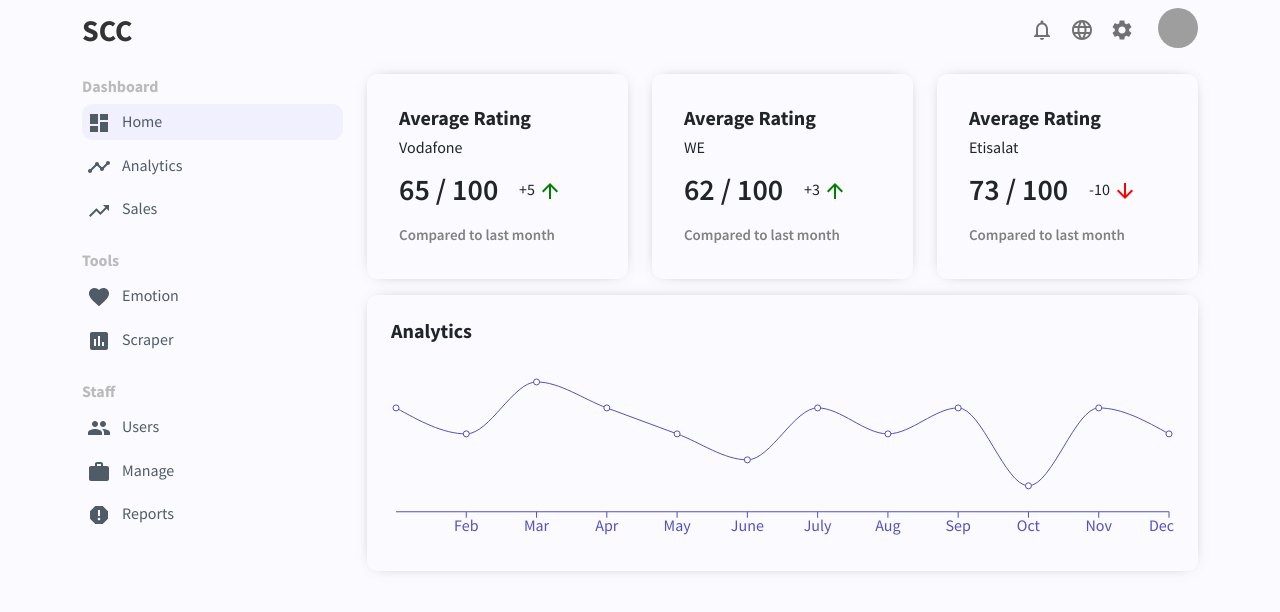
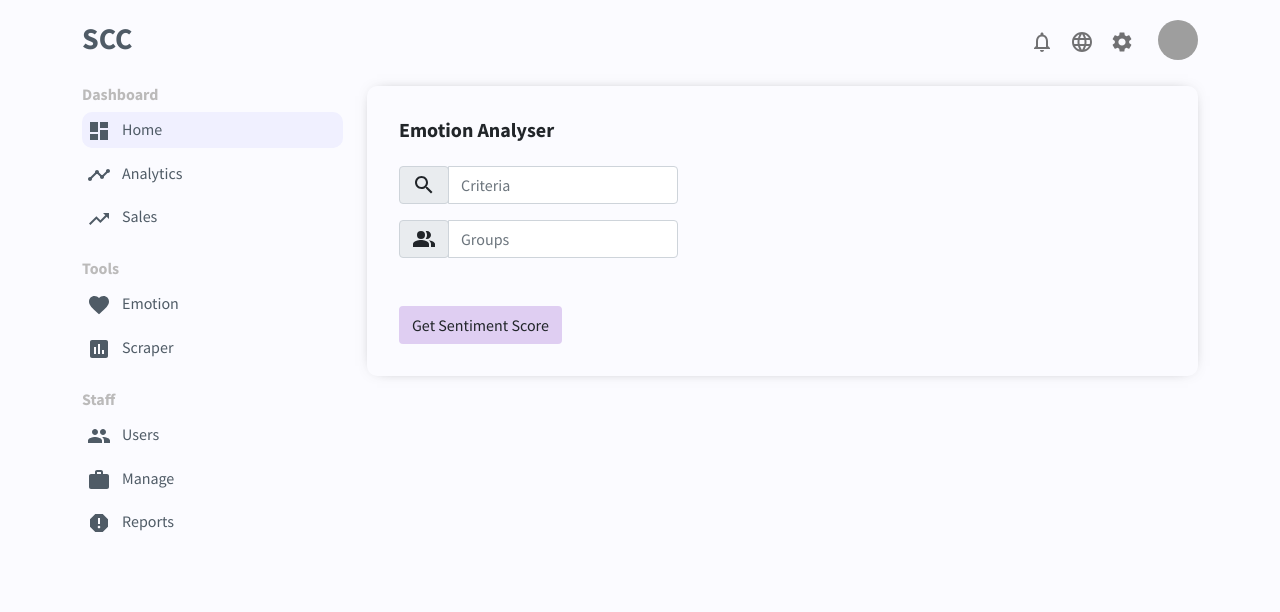
Before and after one commit to 6Niners/Smart-Customer-Care, a React (Create React App) app in the folder front-end/: page /emotion in a window 1280 px wide. Shown: the top 612 px of the page. Built offline with nearby package versions, Linux system fonts and the light colour scheme; grey boxes are pictures that could not be loaded.

Commit message:
added routing between pages and emotion tool page

```diff
--- a/front-end/package.json
+++ b/front-end/package.json
@@ -11,6 +11,7 @@
     "bootstrap": "^5.1.3",
     "react": "^17.0.2",
     "react-dom": "^17.0.2",
+    "react-router-dom": "^6.2.1",
     "react-scripts": "5.0.0",
     "recharts": "^2.1.9",
     "web-vitals": "^2.1.4"
--- a/front-end/public/index.html
+++ b/front-end/public/index.html
@@ -12,8 +12,10 @@
     <style>
 
       :root {
-          --primary-color: #333;
-          --secondary--color: 	#4f5b66;
+          --primary-color:#dfcef2 ;
+          --secondary-color:#333;
+          --hover-color: #ccb8e0;
+          --text-color: #4f5b66;
           --sub-title-color: rgb(187, 186, 186);
           --sidebar-active-color: rgb(240, 240, 255);
           --faint-color: grey;
--- a/front-end/src/App.js
+++ b/front-end/src/App.js
@@ -1,22 +1,32 @@
 import Sidebar from "./Components/Sidebar/sidebar"
-import MainBody from "./Components/MainBody/mainBody"
+import Topbar from "./Components/Topbar/topbar"
+import Home from "./Pages/Home/home"
+import Emotion from "./Pages/Emotion/emotion"
+
+import { BrowserRouter as Router, Route, Routes } from "react-router-dom"
 
 
 function App() {
   return (
 
-    <div className="App">
-      <div className="container">
+    <Router>
+      <div className="App container pt-3">
         <div className="row">
           <div className="col-3">
             <Sidebar />
           </div>
+
           <div className="col-9">
-            <MainBody />
+            <Topbar />
+
+            <Routes>
+              <Route path="/" element={<Home />} />
+              <Route path="/emotion" element={<Emotion />} />
+            </Routes>
           </div>
         </div>
       </div>
-    </div>
+    </Router>
   );
 }
 
--- a/front-end/src/Components/FeaturedInfo/featuredInfo.css
+++ b/front-end/src/Components/FeaturedInfo/featuredInfo.css
@@ -9,6 +9,7 @@
 
 .card-title {
     font-weight: bold;
+    font-size: 20px;
 }
 
 
--- a/front-end/src/Components/MainBody/mainBody.js
+++ /dev/null
@@ -1,15 +0,0 @@
-import Home from "../../Pages/Home/home"
-import Topbar from "../Topbar/topbar"
-
-const MainBody = () => {
-
-    return (
-        <div id="showcase">
-            <Topbar />
-            <Home />
-        </div>
-    )
-}
-
-
-export default MainBody
--- a/front-end/src/Components/Sidebar/sidebar.css
+++ b/front-end/src/Components/Sidebar/sidebar.css
@@ -1,7 +1,7 @@
 .logo {
     font-weight: bold;
     font-size: 30px;
-    color: var(--primary-color);
+    color: var(--text-color);
 }
 
 .sidebar-title {
@@ -12,7 +12,7 @@
 
 #sidebar .nav-link {
     padding: 0.3rem !important;
-    color: var(--secondary--color);
+    color: var(--text-color);
 }
 
 #sidebar .nav-item {
--- a/front-end/src/Components/Sidebar/sidebar.js
+++ b/front-end/src/Components/Sidebar/sidebar.js
@@ -7,29 +7,32 @@
 import ReportIcon from '@material-ui/icons/Report';
 import { Timeline, TrendingUp } from '@material-ui/icons';
 
+import { useNavigate } from "react-router-dom";
 
 
 const Sidebar = () => {
 
+    let navigate = useNavigate();
+
     return (
 
-        <div id="sidebar" className="pt-2">
-            <a href="../../../public/index.html" className="navbar-brand ">
+        <div id="sidebar" className="">
+            <a href="" onClick={() => {navigate("/")}} className="navbar-brand ">
                 <span className="logo">SCC</span>
             </a>
             <div className="sidebar-menu pt-4 mb-3">
                 <h3 className="sidebar-title">Dashboard</h3>
                 <ul className="nav flex-column">
                     <li className="nav-item sidebar-active">
-                        <a href="#" className="active nav-link">
+                        <a href="" onClick={() => {navigate("/")}} className="nav-link">
                             <DashboardIcon className="sidebar-icon" /> Home</a>
                     </li>
                     <li className="nav-item">
-                        <a href="#" className="nav-link">
+                        <a href="" className="nav-link">
                         <Timeline className="sidebar-icon" /> Analytics</a>
                     </li>
                     <li className="nav-item">
-                        <a href="#" className="nav-link">
+                        <a href="" className="nav-link">
                         <TrendingUp className="sidebar-icon" /> Sales</a>
                     </li>
                 </ul>
@@ -39,11 +42,11 @@
                 <h3 className="sidebar-title">Tools</h3>
                 <ul className="nav flex-column">
                     <li className="nav-item">
-                        <a href="#" className="active nav-link">
+                        <a href="" onClick={() => {navigate("/emotion")}} className="nav-link">
                             <FavoriteIcon className="sidebar-icon" /> Emotion</a>
                     </li>
                     <li className="nav-item">
-                        <a href="#" className="nav-link">
+                        <a href="" className="nav-link">
                         <PollIcon className="sidebar-icon" /> Scraper</a>
                     </li>
                 </ul>
@@ -53,15 +56,15 @@
                 <h3 className="sidebar-title">Staff</h3>
                 <ul className="nav flex-column">
                     <li className="nav-item">
-                        <a href="#" className="active nav-link">
+                        <a href="" className="nav-link">
                             <PeopleIcon className="sidebar-icon" /> Users</a>
                     </li>
                     <li className="nav-item">
-                        <a href="#" className="nav-link">
+                        <a href="" className="nav-link">
                         <WorkIcon className="sidebar-icon" /> Manage</a>
                     </li>
                     <li className="nav-item">
-                        <a href="#" className="nav-link">
+                        <a href="" className="nav-link">
                         <ReportIcon className="sidebar-icon" /> Reports</a>
                     </li>
                 </ul>
--- a/front-end/src/Components/Topbar/Topbar.js
+++ b/front-end/src/Components/Topbar/Topbar.js
@@ -6,7 +6,7 @@
 
     return (
 
-            <nav className="navbar navbar-light navbar-expand">
+            <nav className="navbar navbar-light navbar-expand pt-0 pt-1">
                 <div className="navbar-collapse ">
                     <ul className="navbar-nav ml-auto">
                         <li className="nav-item">
--- /dev/null
+++ b/front-end/src/Pages/Emotion/emotion.css
@@ -0,0 +1,8 @@
+.btn-primary-color {
+  background-color: var(--primary-color);
+}
+
+
+.btn.btn-primary-color:hover {
+  background-color: var(--hover-color);
+}
--- /dev/null
+++ b/front-end/src/Pages/Emotion/emotion.js
@@ -0,0 +1,57 @@
+import "./emotion.css"
+import "../../Components/FeaturedInfo/featuredInfo.css"
+import { CircularProgress } from "@material-ui/core";
+import SearchIcon from '@material-ui/icons/Search';
+import PeopleAltIcon from '@material-ui/icons/PeopleAlt';
+
+const EmotionPage = () => {
+
+    return (
+        <div id="emotion-showcase">
+            <div className="row">
+                <div className="col-sm-12">
+                    <div className="featuredItem">
+                        <div className="card-body">
+                            <h5 className="card-title mb-4">Emotion Analyser</h5>
+
+                            <div className="row">
+                                <div className="col-sm-6">
+                                    <div id="emotion-left">
+                                        <form>
+                                            <div class="input-group mb-3 w-75">
+                                                <div class="input-group-prepend">
+                                                    <span class="input-group-text"><SearchIcon /></span>
+
+                                                </div>
+                                                <input type="text" placeholder="Criteria" name="Criteria" class="form-control" />
+                                            </div>
+
+                                            <div class="input-group mb-5 w-75">
+                                                <div class="input-group-prepend">
+                                                    <span class="input-group-text"><PeopleAltIcon /></span>
+
+                                                </div>
+                                                <input type="text" placeholder="Groups" name="Groups" class="form-control" />
+                                            </div>
+
+                                            <a class="btn btn-primary-color">Get Sentiment Score</a>
+                                        </form>
+                                    </div>
+                                </div>
+
+                                <div className="col-sm-6">
+                                    <div id="emotion-right">
+
+                                    </div>
+                                </div>
+                            </div>
+                        </div>
+                    </div>
+                </div>
+            </div>
+        </div>
+    )
+}
+
+
+export default EmotionPage
```
Also changed, not shown: 1 other file (tests, documents, lock files or other folders).
